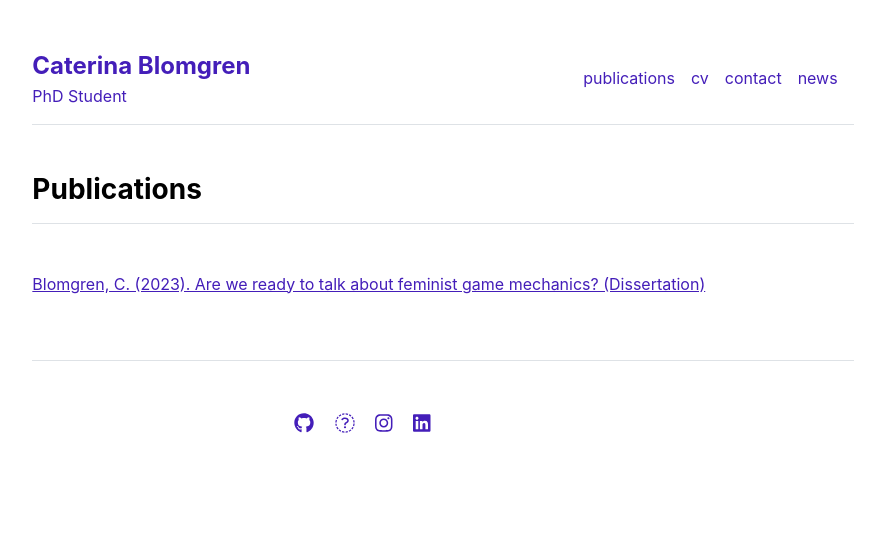
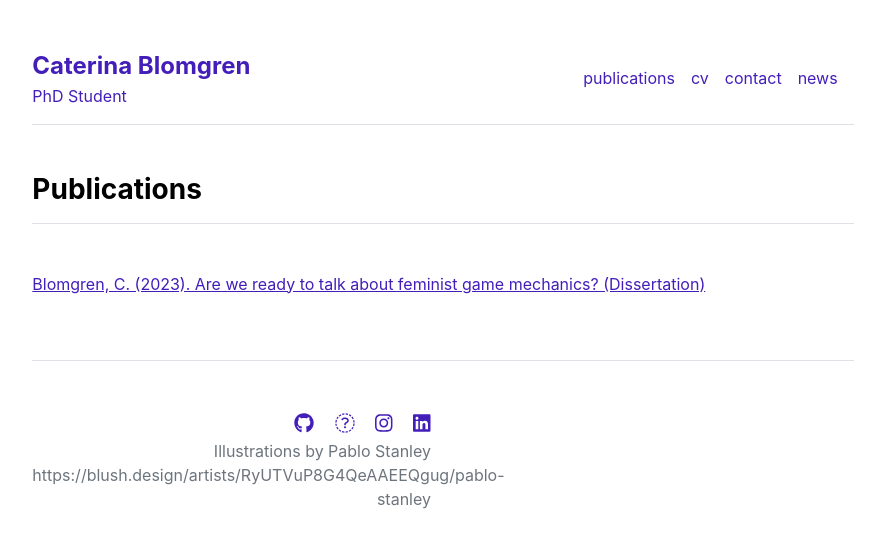
Before and after one commit to kateblomgren/page, a Jekyll site: the page built from publications.md, in a window 1280 px wide. Shown: the top 548 px of the page, without its empty margins (197-1082 px from the left). Built offline with Jekyll 4.4.1, drawn with Linux system fonts in a browser that asks for light colours.

Commit message:
images and update to homepage

```diff
--- a/_includes/footer.html
+++ b/_includes/footer.html
@@ -4,6 +4,7 @@
       {% for item in site.data.settings.social %}
         <a href="{{ item.link }}" class="ms-3 fs-5"><i class="fab fa-{{ item.icon }}"></i></a>
       {% endfor %}
+      <p> Illustrations by Pablo Stanley https://blush.design/artists/RyUTVuP8G4QeAAEEQgug/pablo-stanley</p>
     </div>
   </div>
 </footer>
--- a/_layouts/home.html
+++ b/_layouts/home.html
@@ -2,8 +2,13 @@
 layout: default
 ---
 <div class="row g-2 mb-5">
+  <div class="col-md-6">
+    <img src="_site/assets/img/sticker-search.png" alt="Home">
+  </div>
+  <div class="col-md-5">
     <h3 class="fw-bold">Research Interests</h3>
     <p>Feminist Theory, Game Design, Data Visualisation, Design, Media Studies</p>
+  </div>
 </div>
 <div class="row g-5 mb-5">
   <div class="col-md-6">
--- a/_sass/foo.scss
+++ b/_sass/foo.scss
@@ -12,3 +12,13 @@ body {
 body a {
   color: $linkColor
 }
+
+h3 {
+  color: #000000;
+}
+
+h3:hover {
+  background-color: black;
+  font-weight: bold;
+  color: white;
+}
```
Also changed, not shown: assets/img/Miroodles - Sticker.png (added), 4 other files.
